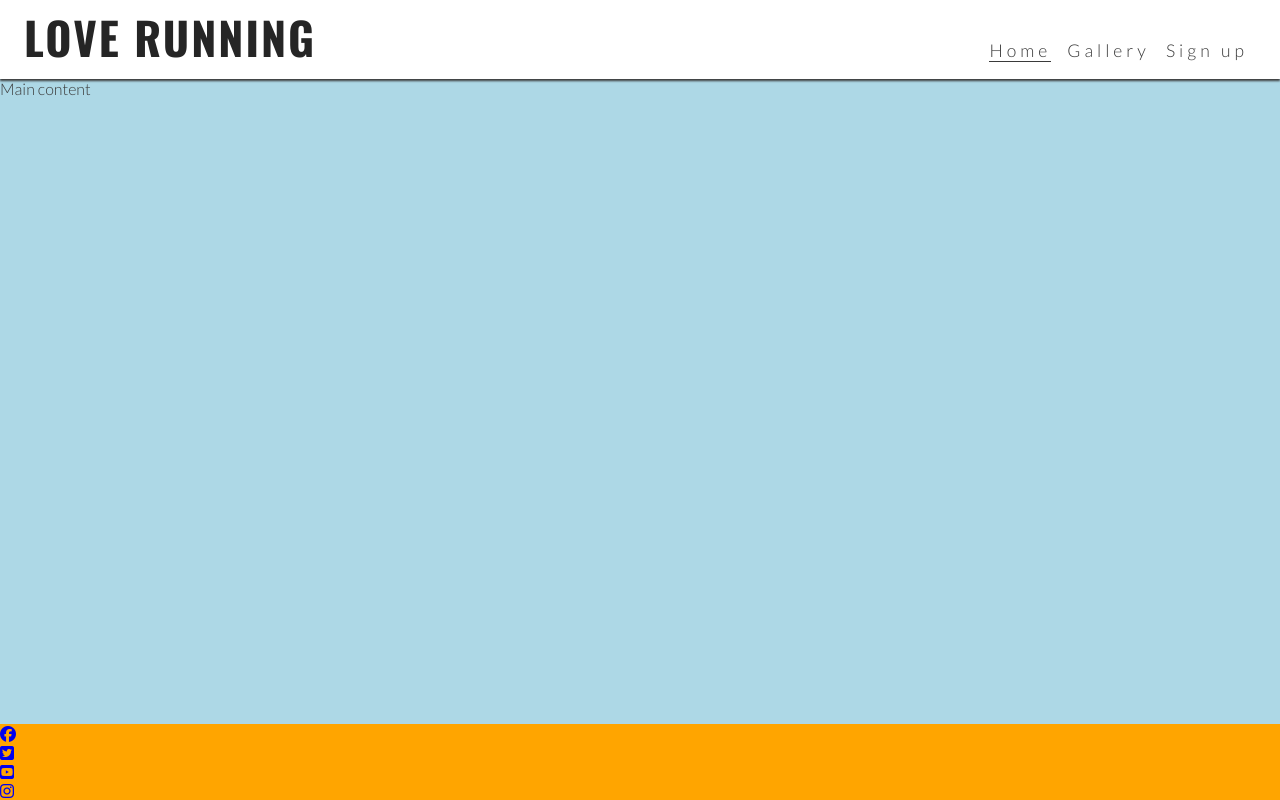
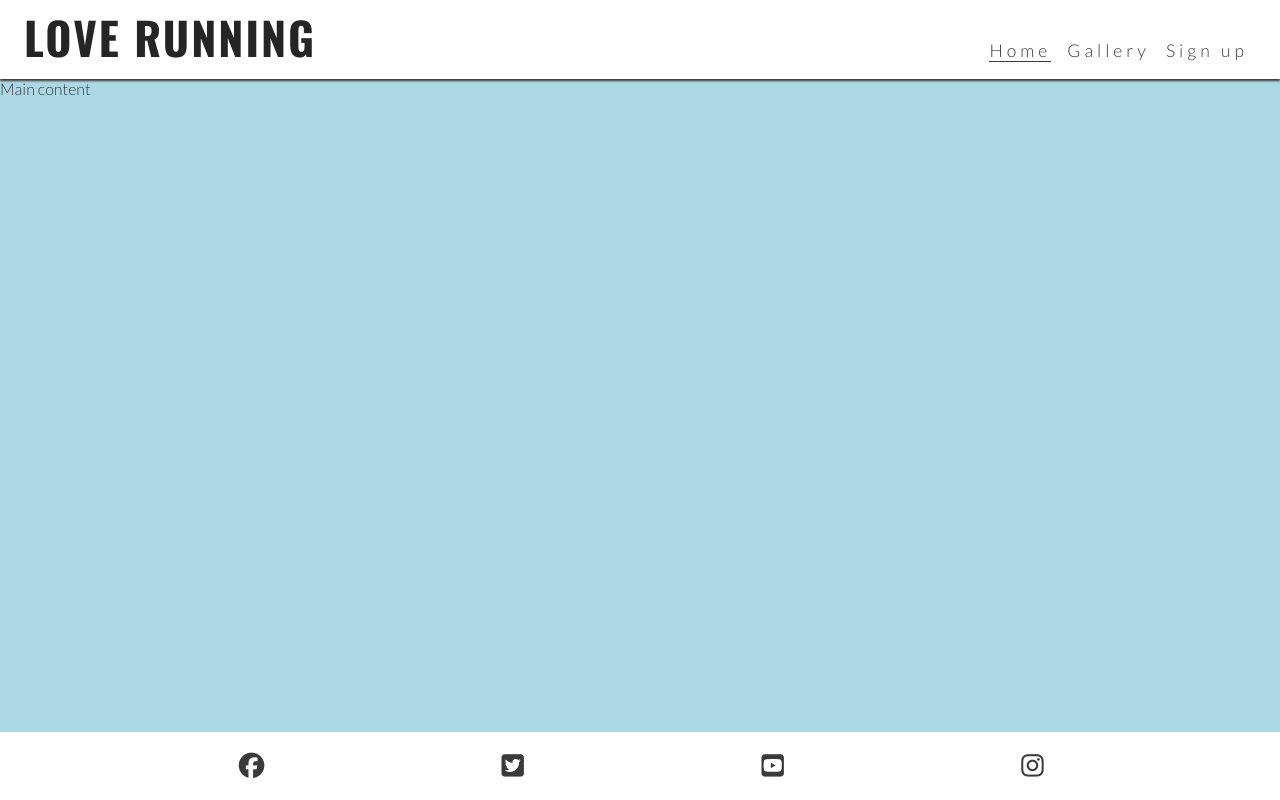
Before and after one commit to Gianlooca/love-running-project, a plain HTML site: page index.html in a window 1280 px wide. Drawn offline with nearby package versions, Linux system fonts and the light colour scheme; a web font is replaced by a local one.

Commit message:
Style footer icons for all screen sizes

```diff
--- a/assets/css/style.css
+++ b/assets/css/style.css
@@ -113,8 +113,18 @@ main {
 }
 
 /*Footer*/
-footer {
-    background-color: orange;
+#social-networks {
+    text-align: center;
+    padding: 20px 0;
+    display: flex;
+    justify-content: space-evenly;
+    list-style-type: none;
+}
+
+#social-networks i {
+    font-size: 160%;
+    padding: 5%;
+    color: #3a3a3a;
 }
 
 /* Media query: tablets and larger (768px and up) */
--- a/index.html
+++ b/index.html
@@ -47,7 +47,7 @@
 
     <!-- Footer -->
     <footer>
-        <ul>
+        <ul id="social-networks">
             <li>
                 <a href="https://www.facebook.com" target="_blank" rel="noopener"
                     aria-label="Visit our Facebook page (opens in a new tab)"><i class="fa-brands fa-facebook"></i></a>
```
